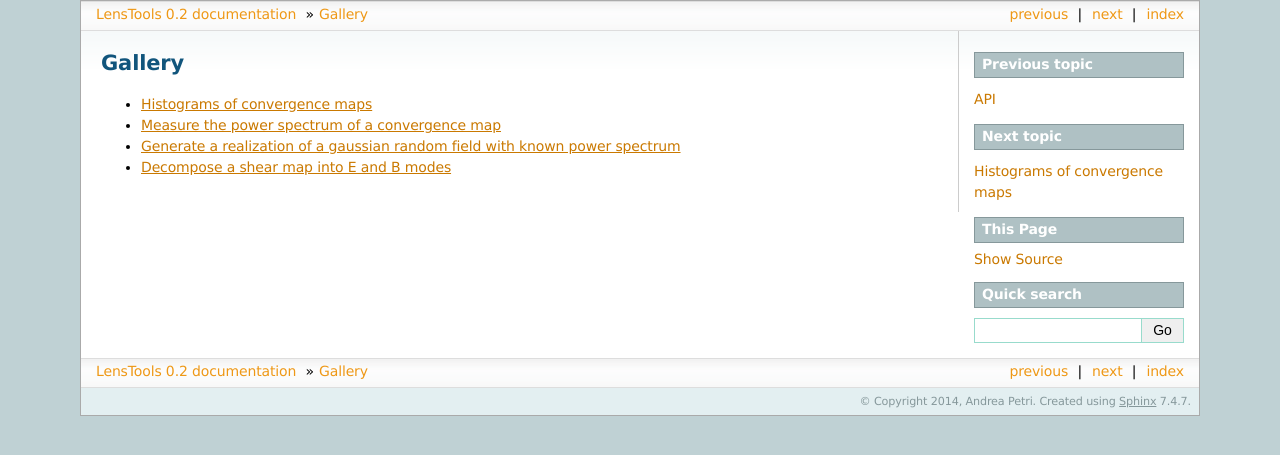
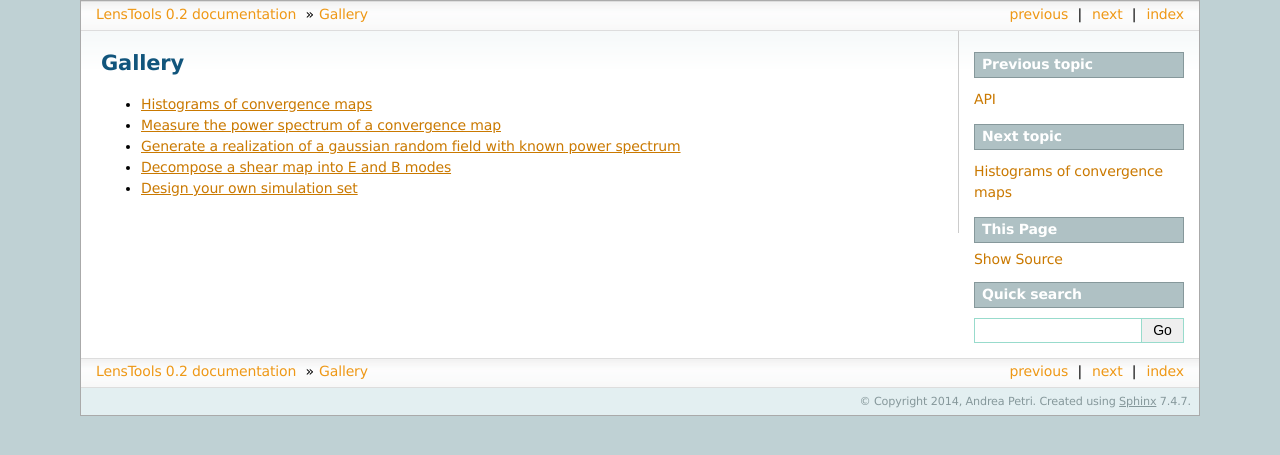
Before and after one commit to apetri/LensTools, a Sphinx documentation site: the page built from docs/source/gallery.rst, in a window 1280 px wide. Shown: the top 455 px of the page. Built offline with Sphinx 7.4.7, drawn with Linux system fonts in a browser that asks for light colours.

Commit message:
update docs

```diff
--- a/docs/source/code.rst
+++ b/docs/source/code.rst
@@ -75,6 +75,12 @@ Simulation sets
 .. autoclass:: lenstools.simulations.CFHTemu1
 	:members: getNames, squeeze, getModels
 
+Simulation design
+=================
+
+.. autoclass:: lenstools.simulations.Design
+	:inherited-members:
+
 Observation sets
 ================
 
--- /dev/null
+++ b/docs/source/examples/design.rst
@@ -0,0 +1,4 @@
+Design your own simulation set
+==============================
+
+.. math:: d_{(p,\lambda)}(\mathcal{D}) = \left(\frac{2}{N(N-1)}\sum_{i<j}\left[\frac{D^{1/p}}{\rho_p(\mathbf{x}_i,\mathbf{x}_j)}\right]^\lambda\right)^{1/\lambda}
--- a/docs/source/gallery.rst
+++ b/docs/source/gallery.rst
@@ -8,3 +8,4 @@ Gallery
 	examples/power_spectrum
 	examples/gaussian_random_field
 	examples/eb_decomposition
+	examples/design
```
